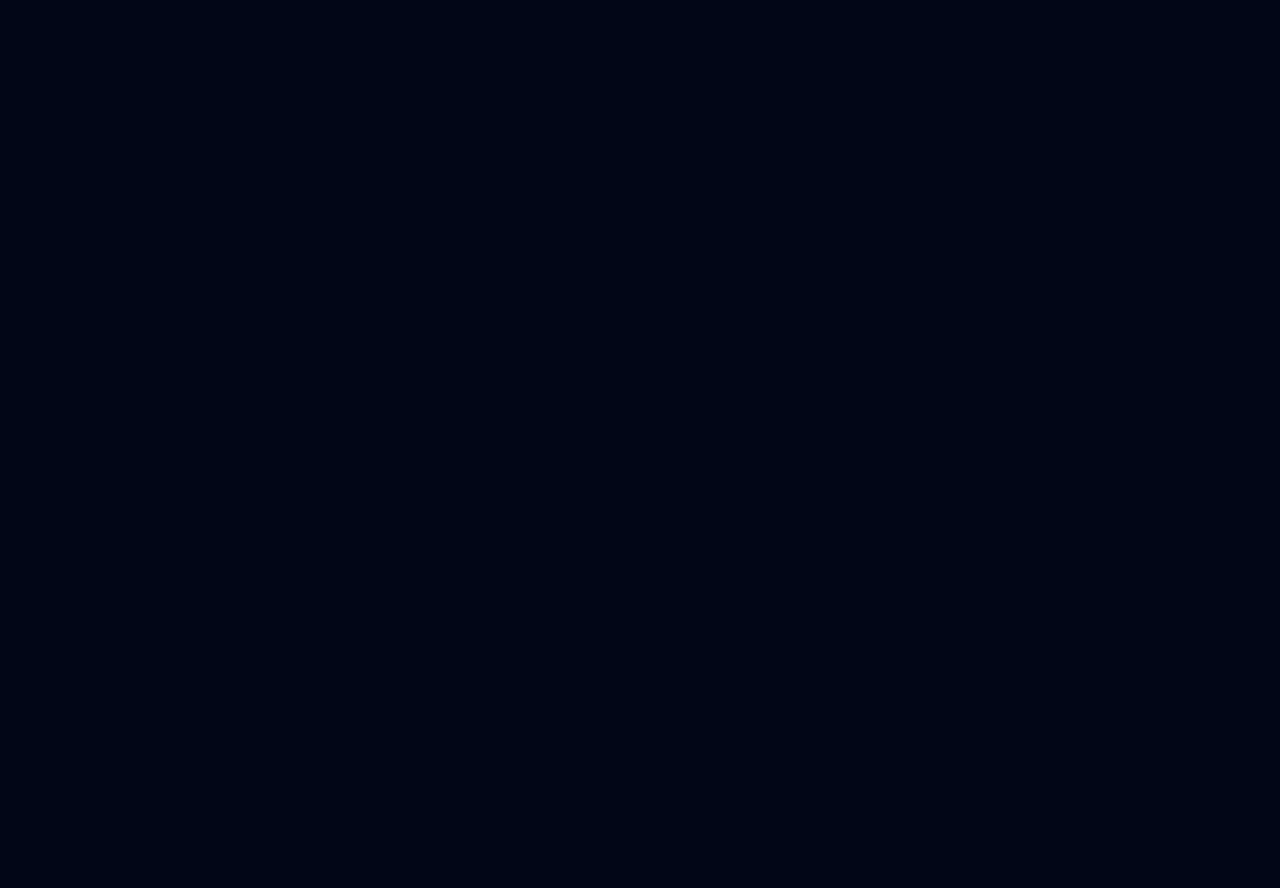
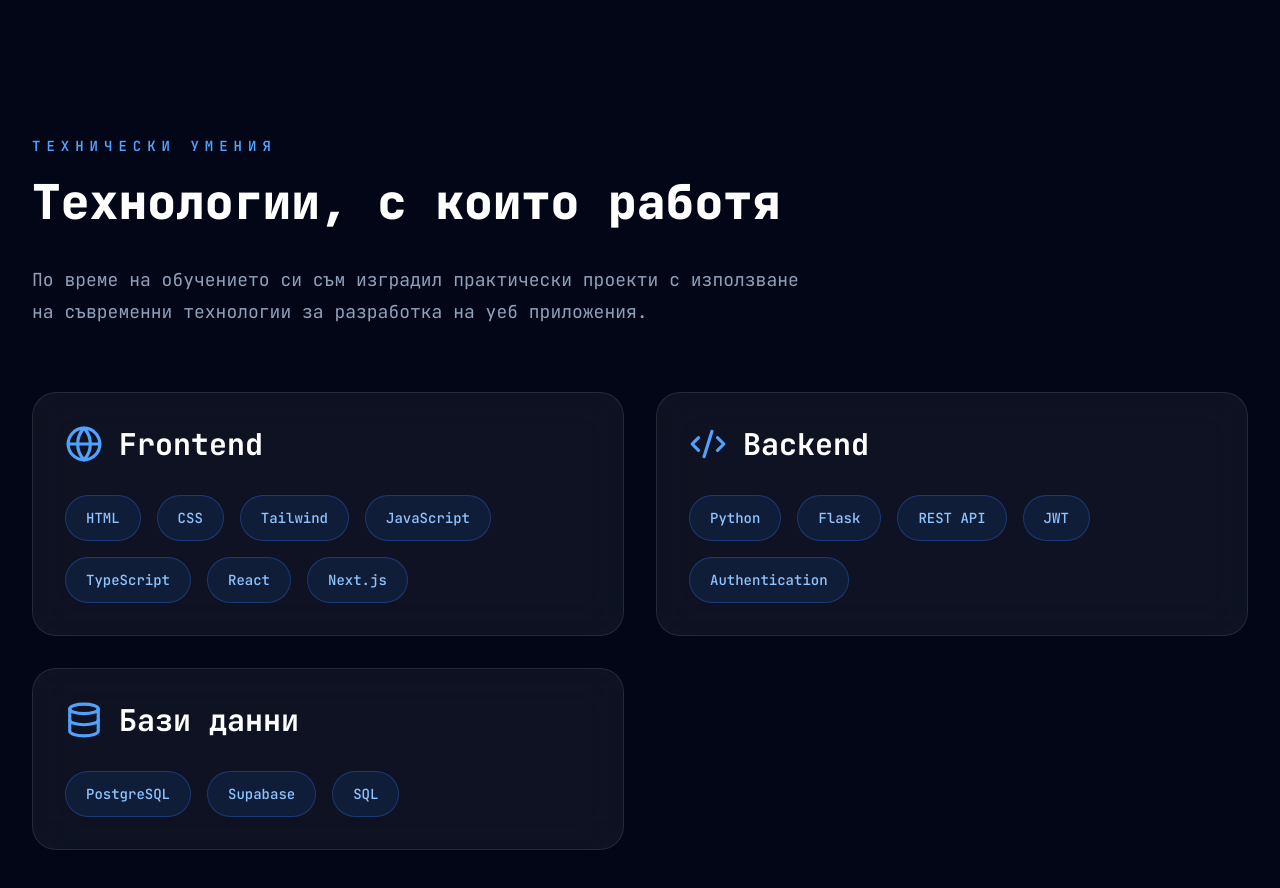
Before and after one commit to tihomirtx88/TeacherPortfolio, a Next.js app: page / in a window 1280 px wide. Shown: the part 1660-2548 px from the top of the page. Before the commit the page ends 1684 px from the top, so only its background shows below. Built offline with nearby package versions, Linux system fonts and the light colour scheme.

Commit message:
Implement Skills component

```diff
--- a/app/page.tsx
+++ b/app/page.tsx
@@ -1,6 +1,7 @@
 import About from "@/components/about/About";
 import Hero from "@/components/hero/Hero";
 import Navbar from "@/components/Navbar/Navbar";
+import Skills from "@/components/skills/Skills";
 
 export default function Home() {
    return (
@@ -13,6 +14,8 @@
 
       <About/>
 
+      <Skills/>
+
     </main>
   );
 }
--- /dev/null
+++ b/components/skills/Skills.tsx
@@ -0,0 +1,58 @@
+import Card from "../ui/Card";
+import Section from "../ui/Section";
+import SectionTitle from "../ui/SectionTitle";
+
+import { skills } from "@/data/portfolio";
+
+export default function Skills() {
+  return (
+    <Section id="skills">
+      <SectionTitle
+        subtitle="Технически умения"
+        title="Технологии, с които работя"
+        description="По време на обучението си съм изградил практически проекти с използване на съвременни технологии за разработка на уеб приложения."
+      />
+
+      <div className="grid gap-8 lg:grid-cols-2">
+        {skills.map((skill) => {
+          const Icon = skill.icon;
+
+          return (
+            <Card key={skill.title}>
+              <div className="flex items-center gap-4">
+                <Icon size={38} className="text-blue-400" />
+
+                <h3 className="text-3xl font-bold text-white">{skill.title}</h3>
+              </div>
+
+              <div className="mt-8 flex flex-wrap gap-4">
+                {skill.technologies.map((technology) => (
+                  <span
+                    key={technology}
+                    className="
+                    rounded-full
+                    border
+                    border-blue-500/30
+                    bg-blue-500/10
+                    px-5
+                    py-3
+                    text-sm
+                    font-medium
+                    text-blue-300
+                    transition
+                    duration-300
+                    hover:scale-105
+                    hover:bg-blue-500/20
+                    "
+                  >
+                    {technology}
+                  </span>
+                ))}
+              </div>
+            </Card>
+          );
+        })}
+      </div>
+    </Section>
+  );
+}
```
